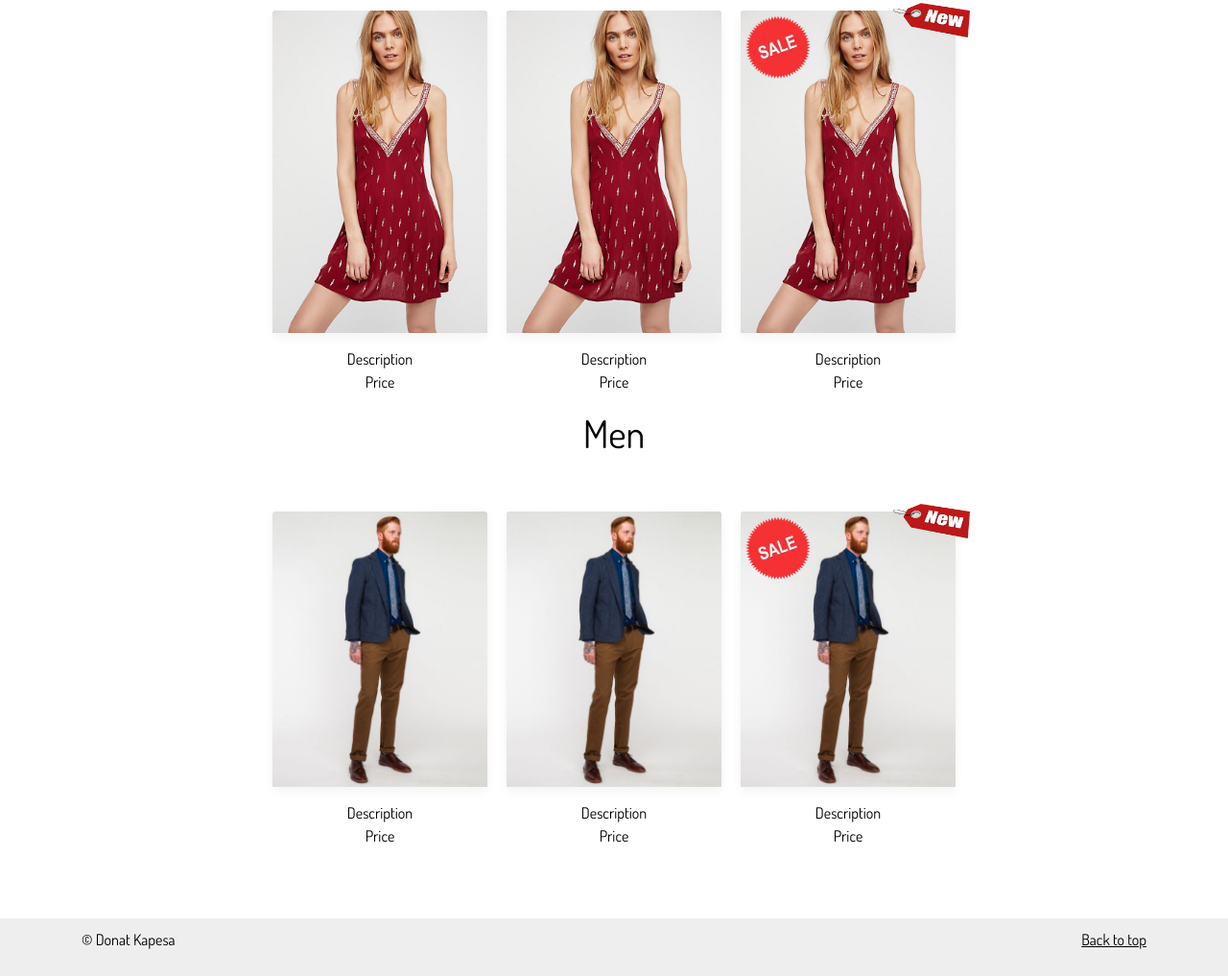
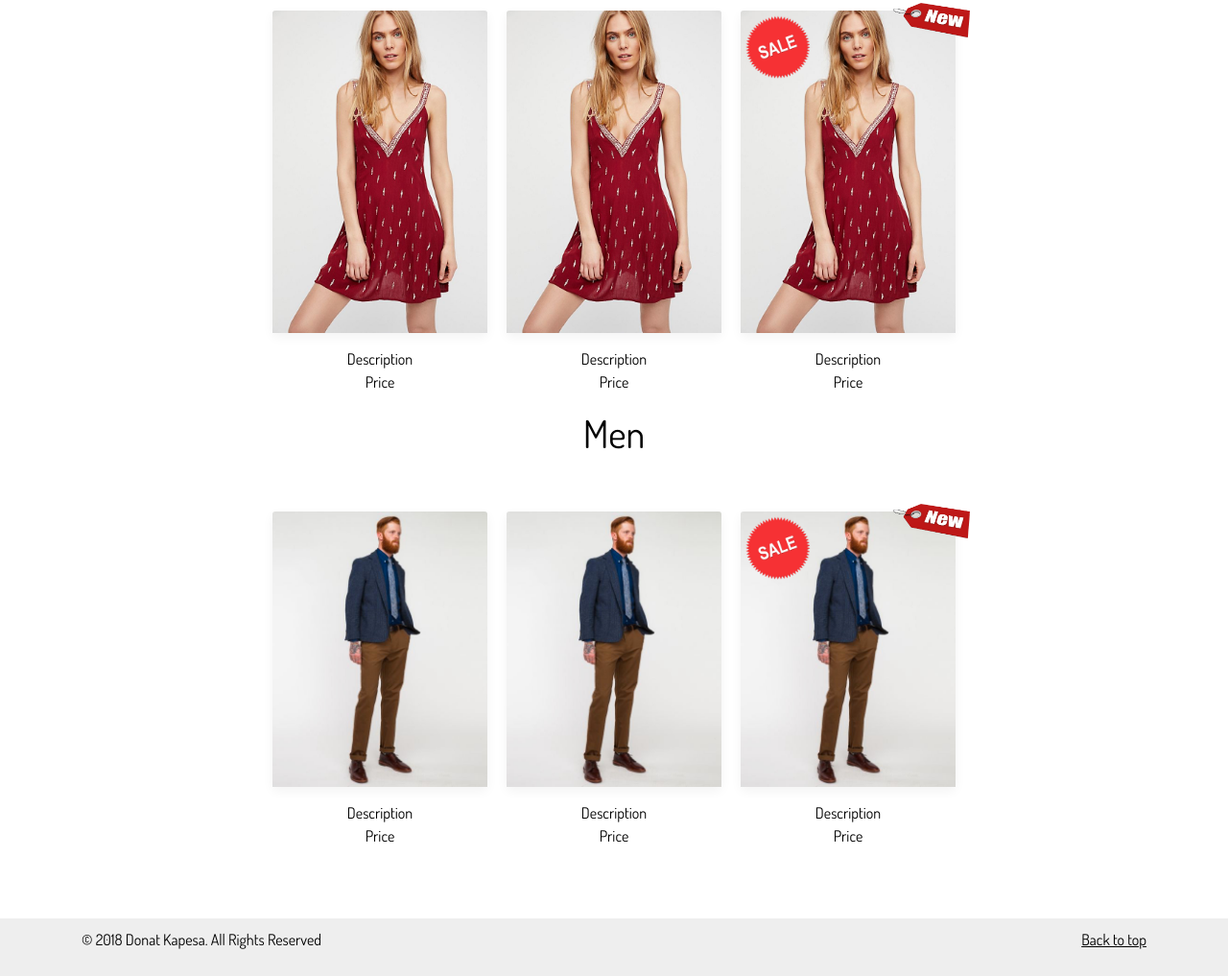
Before and after one commit to donatKapesa/clothing-site, a plain HTML site: page index.html in a window 1280 px wide. Shown: the part 1847-2864 px from the top of the page at 96% size. Drawn offline with nearby package versions, Linux system fonts and the light colour scheme; a script that the page names is missing; files whose address does not match are found by name; a web font is replaced by a local one.

Commit message:
copyright added

```diff
--- a/index.html
+++ b/index.html
@@ -345,7 +345,7 @@
         <p class="float-right">
           <a href="#">Back to top</a>
         </p>
-        <p>&copy; Donat Kapesa</p>
+        <p>&copy; 2018 Donat Kapesa. All Rights Reserved</p>
       </div>
     </footer>
 
```
